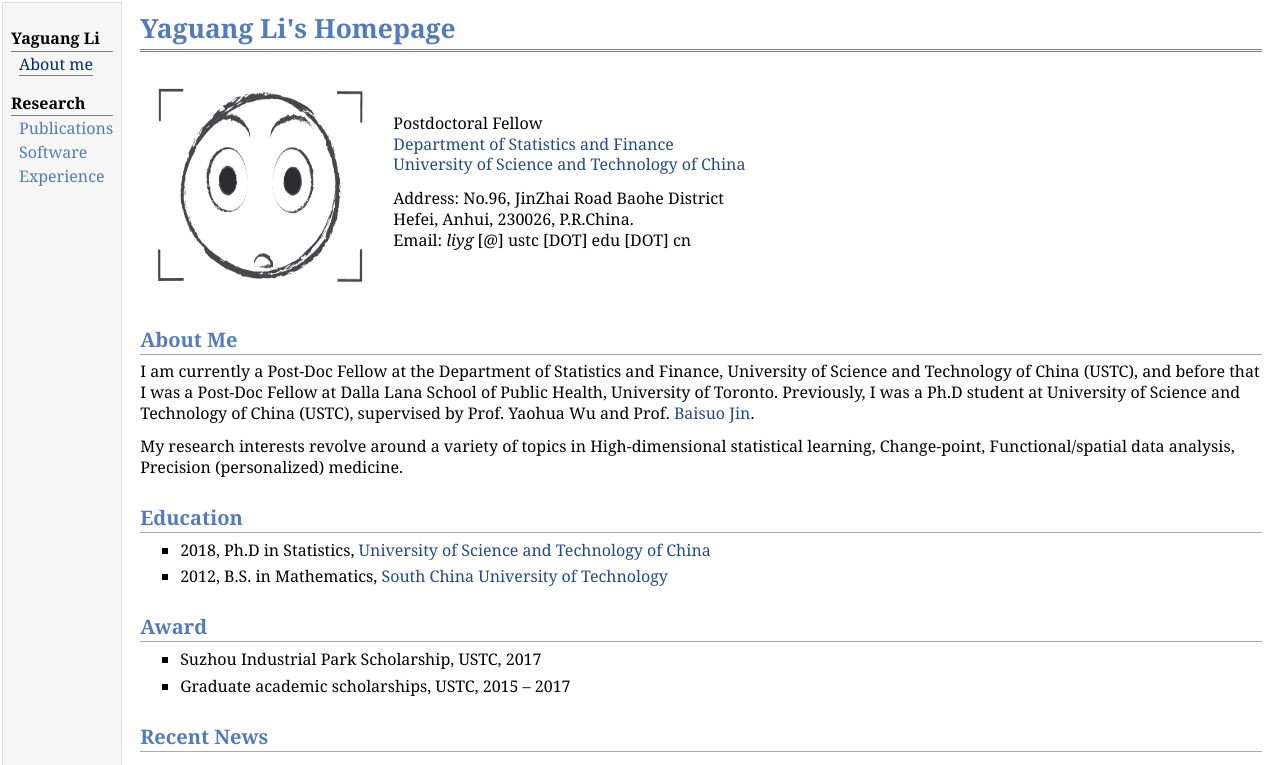
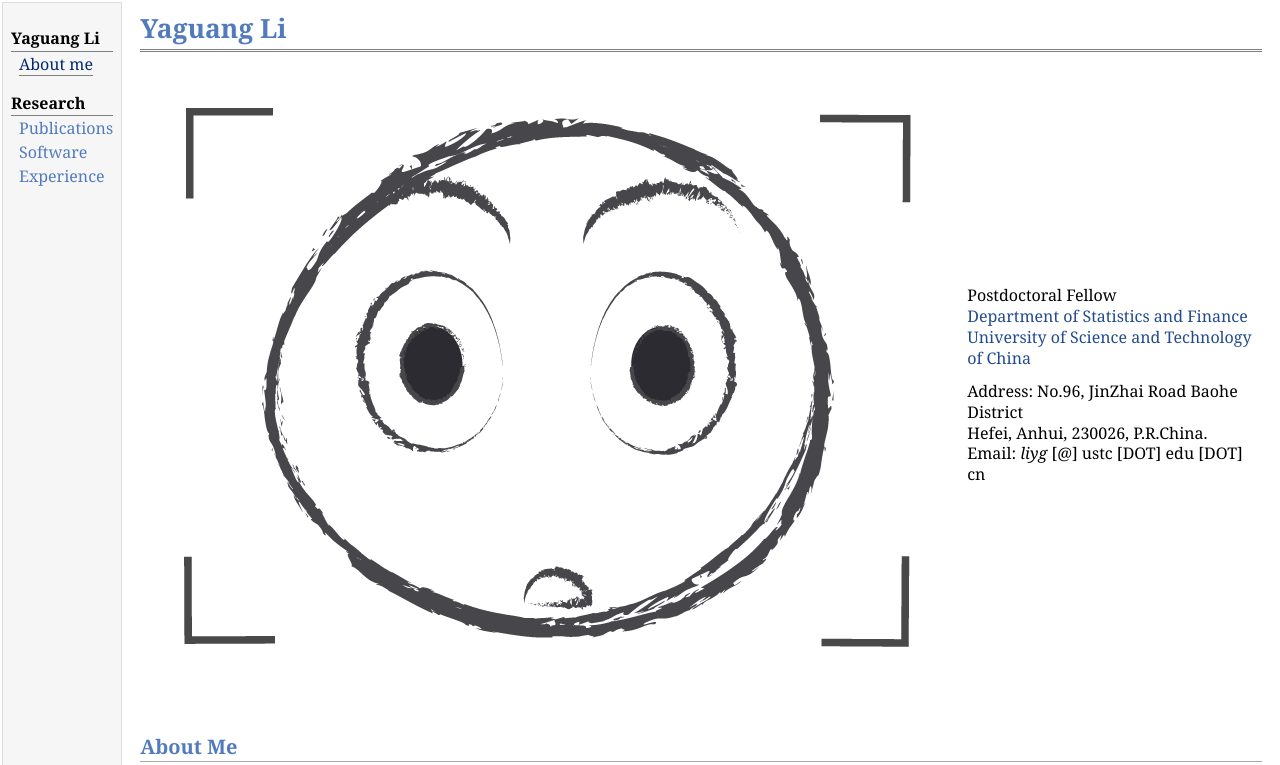
Before and after one commit to liygCR/liygCR.github.io, a plain HTML site: page index.html in a window 1280 px wide. Shown: the top 765 px of the page. Drawn offline with Linux system fonts and the light colour scheme.

Commit message:
update index

```diff
--- a/index.html
+++ b/index.html
@@ -5,7 +5,7 @@
 <meta name="generator" content="jemdoc, see http://jemdoc.jaboc.net/" />
 <meta http-equiv="Content-Type" content="text/html;charset=utf-8" />
 <link rel="stylesheet" href="jemdoc.css" type="text/css" />
-<title>Yaguang Li's Homepage </title>
+<title>Yaguang Li</title>
 </head>
 <body>
 <table summary="Table for page layout." id="tlayout">
@@ -20,11 +20,11 @@
 </td>
 <td id="layout-content">
 <div id="toptitle">
-<h1>Yaguang Li's Homepage </h1>
+<h1>Yaguang Li</h1>
 <div id="subtitle"><link rel="icon" href="photo/profile.jpg" /></div>
 </div>
 <table class="imgtable"><tr><td>
-<img src="photos/profile.jpg" alt="alt text" width="225px" height="215px" />&nbsp;</td>
+<img src="photos/profile.jpg" alt="" />&nbsp;</td>
 <td align="left"><p>Postdoctoral Fellow
 <br /> <a href="https://en.business.ustc.edu.cn">Department of Statistics and Finance</a>
 <br /> <a href="https://en.ustc.edu.cn">University of Science and Technology of China</a><br /></p>
@@ -75,7 +75,7 @@ StatCounter"></a></div></noscript>
 </p>
 <div id="footer">
 <div id="footer-text">
-Page generated 2022-01-09 22:25:30 CST, by <a href="http://jemdoc.jaboc.net/">jemdoc</a>.
+Page generated 2022-01-10 10:06:13 CST, by <a href="http://jemdoc.jaboc.net/">jemdoc</a>.
 </div>
 </div>
 </td>
```
Also changed, not shown: 1 other file.
